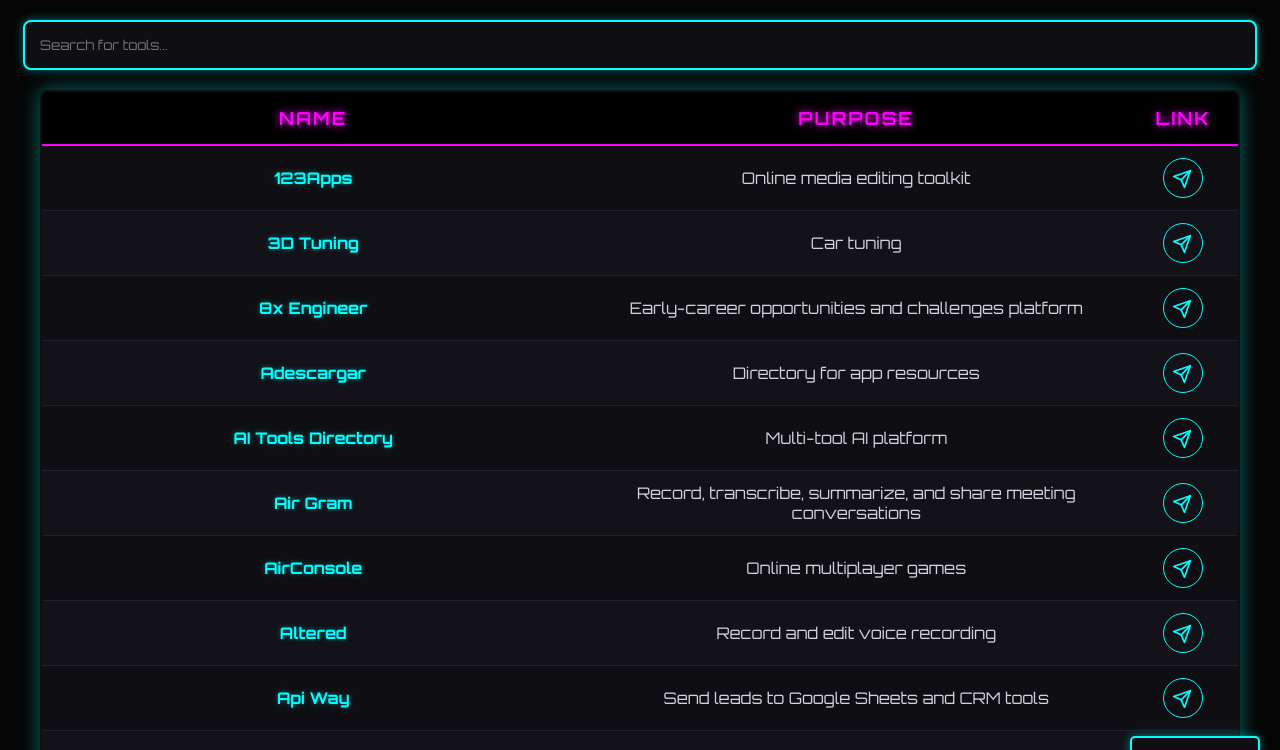
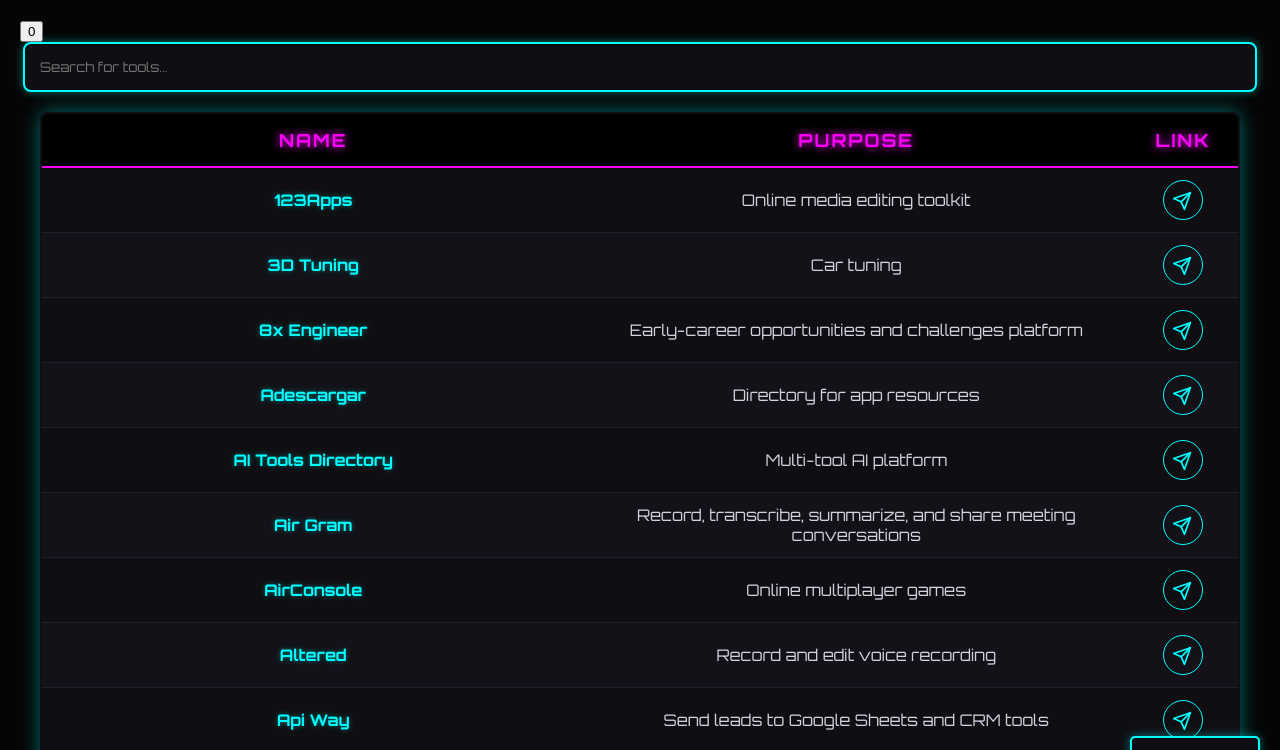
Before and after one commit to tejas-singh-0212/tool-directory, a plain HTML site: page index.html in a window 1280 px wide. Shown: the top 750 px of the page. Drawn offline with Linux system fonts and the light colour scheme.

Commit message:
add: tool counter

```diff
--- a/index.html
+++ b/index.html
@@ -12,6 +12,7 @@
 
 <body>
     <button class="theme-toggle" onclick="toggleTheme()">LIGHT_MODE</button>
+    <button class="tool-counter" aria-label="Number of tools">0</button>
     <input type="text" id="toolSearch" onkeyup="searchTable()" placeholder="Search for tools...">
 
     <table id="myTable">
@@ -19,7 +20,7 @@
             <tr>
                 <th>Name</th>
                 <th>Purpose</th>
-            <th class="copy-col">Link</th>
+                <th class="copy-col">Link</th>
             </tr>
         </thead>
         <tbody id="toolTableBody"></tbody>
```
